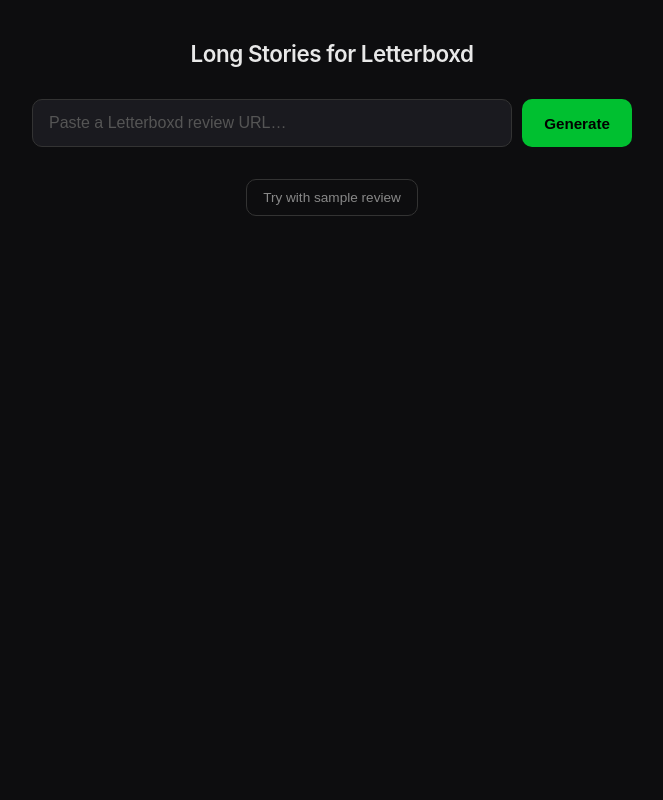
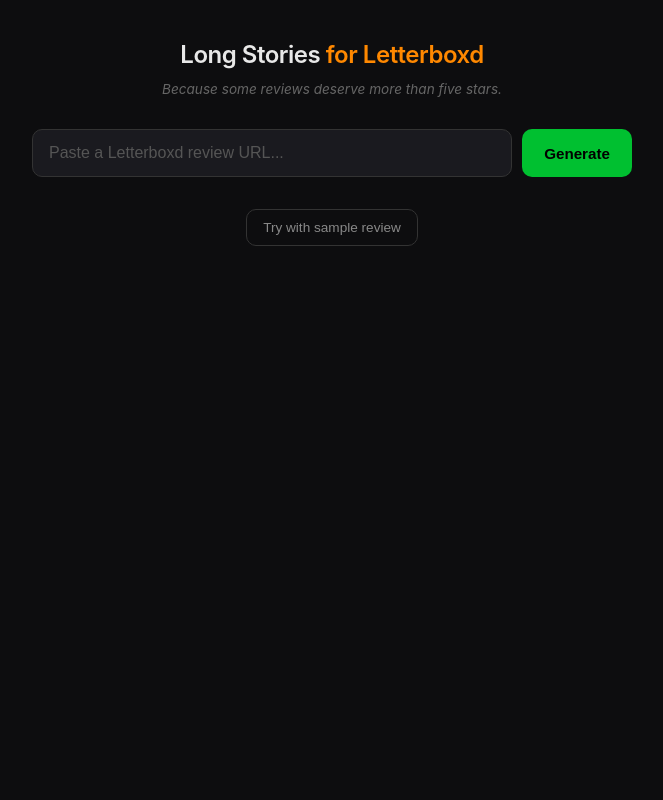
Before and after one commit to lennessyy/long-stories-letterboxd, a Flask app: page / in a window 1280 px wide. Shown: the whole page, without its empty margins (308-971 px from the left). Run offline with Flask 3, Linux system fonts and the light colour scheme.

Commit message:
Add film whimsy to site and Fargo backdrop to sample
- Film-strip borders, Letterboxd-orange accents, tagline
- Rotating cinematic loading quotes while generating
- Slide-up animation on preview
- Sample review now uses Fargo backdrop image

Co-Authored-By: Claude Opus 4.6 (1M context) <noreply@anthropic.com>

```diff
--- a/app.py
+++ b/app.py
@@ -16,8 +16,8 @@ SAMPLE_REVIEW = {
     "movie_title": "Fargo",
     "year": "1996",
     "rating": 4.5,
-    "backdrop_url": None,
-    "reviewer_handle": "jlennesssy",
+    "backdrop_url": "https://a.ltrbxd.com/resized/sm/upload/ww/kz/nd/19/fargo-1200-1200-675-675-crop-000000.jpg?v=683482948f",
+    "reviewer_handle": "lennessy",
     "reviewer_avatar_url": None,
     "review_text": (
         "I'm not sure whether I should watch this, because this movie was only 77% "
--- a/templates/index.html
+++ b/templates/index.html
@@ -17,20 +17,64 @@
       align-items: center;
       padding: 40px 20px;
       gap: 32px;
+      overflow-x: hidden;
+    }
+
+    .film-strip {
+      position: fixed;
+      top: 0;
+      left: 0;
+      width: 100%;
+      height: 100%;
+      pointer-events: none;
+      overflow: hidden;
+      z-index: 0;
+      opacity: 0.04;
+    }
+    .film-strip::before, .film-strip::after {
+      content: '';
+      position: absolute;
+      top: -20px;
+      bottom: -20px;
+      width: 48px;
+      background:
+        repeating-linear-gradient(
+          to bottom,
+          transparent 0px,
+          transparent 8px,
+          #fff 8px,
+          #fff 24px,
+          transparent 24px,
+          transparent 32px
+        );
+    }
+    .film-strip::before { left: 12px; }
+    .film-strip::after { right: 12px; }
+
+    .subtitle {
+      font-size: 0.85rem;
+      color: #666;
+      font-style: italic;
+      margin-top: -20px;
     }
 
     h1 {
-      font-size: 1.4rem;
+      font-size: 1.5rem;
       font-weight: 600;
       letter-spacing: -0.02em;
       color: #e8e8e8;
+      position: relative;
+      z-index: 1;
     }
+    h1 .accent { color: #ff8800; }
 
     .input-row {
       display: flex;
       gap: 10px;
       width: 100%;
       max-width: 600px;
+      position: relative;
+      z-index: 1;
     }
 
     input[type="url"] {
@@ -44,7 +88,7 @@
       outline: none;
       transition: border-color 0.2s;
     }
-    input[type="url"]:focus { border-color: #00c030; }
+    input[type="url"]:focus { border-color: #ff8800; }
     input[type="url"]::placeholder { color: #555; }
 
     button {
@@ -58,6 +102,8 @@
       padding: 14px 22px;
       transition: background 0.15s;
       white-space: nowrap;
+      position: relative;
+      z-index: 1;
     }
     button:hover { background: #00d936; }
     button:disabled { background: #2a4a2e; color: #555; cursor: default; }
@@ -76,8 +122,21 @@
       font-size: 0.9rem;
       color: #888;
       min-height: 1.2em;
+      position: relative;
+      z-index: 1;
     }
     #status.error { color: #e05555; }
+
+    .loading-quotes {
+      font-style: italic;
+      color: #777;
+      font-size: 0.85rem;
+      animation: fadeQuote 0.5s ease-in;
+    }
+    @keyframes fadeQuote {
+      from { opacity: 0; }
+      to { opacity: 1; }
+    }
 
     .preview-wrap {
       display: none;
@@ -85,24 +144,31 @@
       align-items: center;
       gap: 20px;
       width: 100%;
+      position: relative;
+      z-index: 1;
     }
 
     .story-frame {
-      /* Display at ~40% of actual size */
       width: 405px;
       max-width: 100%;
       border-radius: 16px;
       overflow: hidden;
       box-shadow: 0 8px 40px rgba(0,0,0,0.7);
+      animation: slideUp 0.4s ease-out;
     }
     .story-frame img {
       width: 100%;
       display: block;
     }
+    @keyframes slideUp {
+      from { opacity: 0; transform: translateY(24px); }
+      to { opacity: 1; transform: translateY(0); }
+    }
 
     .action-row {
       display: flex;
       gap: 12px;
+      animation: slideUp 0.4s ease-out 0.1s both;
     }
 
     .share-btn {
@@ -123,10 +189,13 @@
   </style>
 </head>
 <body>
-  <h1>Long Stories for Letterboxd</h1>
+  <div class="film-strip"></div>
+
+  <h1>Long Stories <span class="accent">for Letterboxd</span></h1>
+  <p class="subtitle">Because some reviews deserve more than five stars.</p>
 
   <div class="input-row">
-    <input type="url" id="url-input" placeholder="Paste a Letterboxd review URL…" />
+    <input type="url" id="url-input" placeholder="Paste a Letterboxd review URL..." />
     <button id="generate-btn" onclick="generate()">Generate</button>
   </div>
 
@@ -147,13 +216,39 @@
   </div>
 
   <script>
+    const QUOTES = [
+      "Rewinding the tape...",
+      "Checking the projection booth...",
+      "Consulting the film critics...",
+      "Developing in the darkroom...",
+      "Rolling the credits...",
+      "Adjusting the aspect ratio...",
+      "Finding the director's cut...",
+      "Splicing the reels together...",
+    ];
+
     let currentImageUrl = null;
+    let quoteInterval = null;
+
+    function showLoadingQuote() {
+      const el = document.getElementById("status");
+      let i = Math.floor(Math.random() * QUOTES.length);
+      el.innerHTML = `<span class="loading-quotes">${QUOTES[i]}</span>`;
+      quoteInterval = setInterval(() => {
+        i = (i + 1) % QUOTES.length;
+        el.innerHTML = `<span class="loading-quotes">${QUOTES[i]}</span>`;
+      }, 2500);
+    }
+
+    function stopLoadingQuote() {
+      if (quoteInterval) { clearInterval(quoteInterval); quoteInterval = null; }
+    }
 
     async function generate(url) {
       const input = document.getElementById("url-input");
       const reviewUrl = url || input.value.trim();
       if (!reviewUrl) return;
-      setStatus("Generating…");
+      showLoadingQuote();
       setGenerating(true);
 
       try {
@@ -171,8 +266,10 @@
         currentImageUrl = URL.createObjectURL(blob);
         document.getElementById("story-img").src = currentImageUrl;
         document.getElementById("preview-wrap").style.display = "flex";
+        stopLoadingQuote();
         setStatus("");
       } catch (e) {
+        stopLoadingQuote();
         setStatus(e.message, true);
       } finally {
         setGenerating(false);
```
